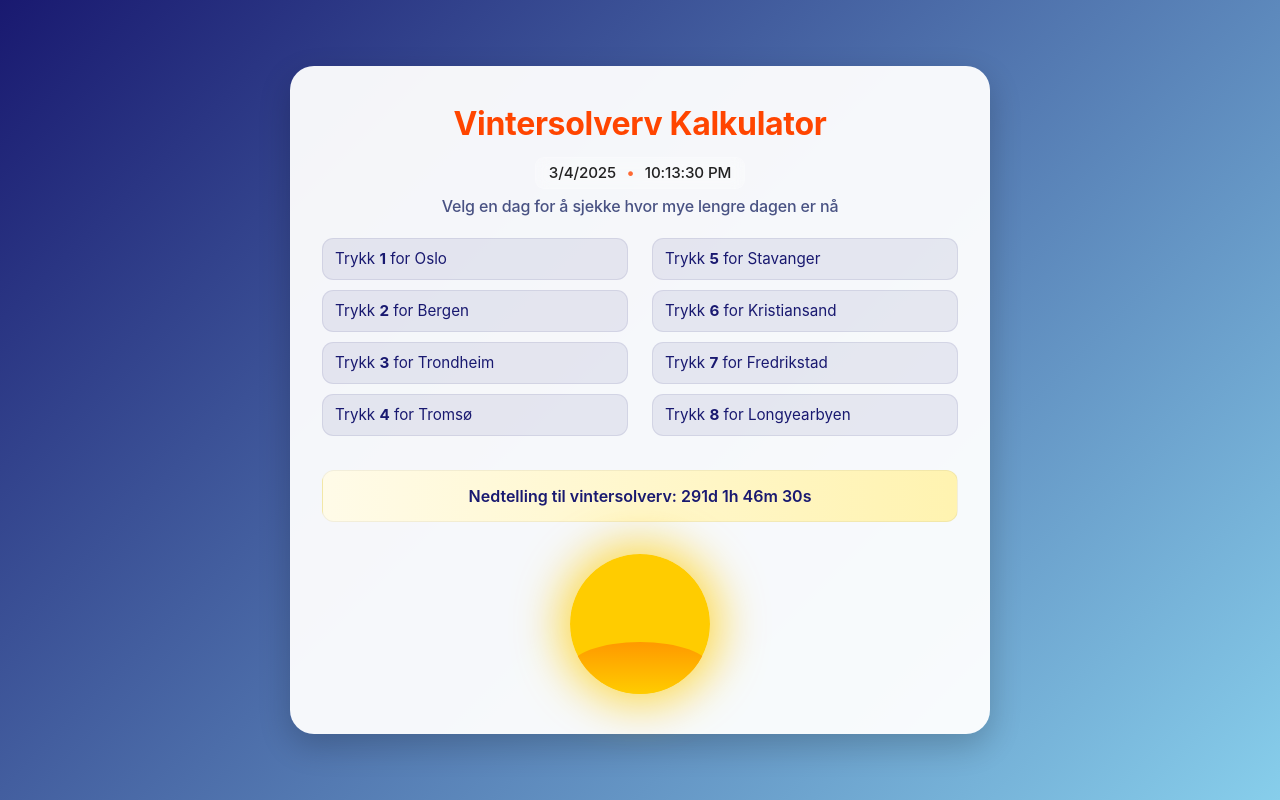
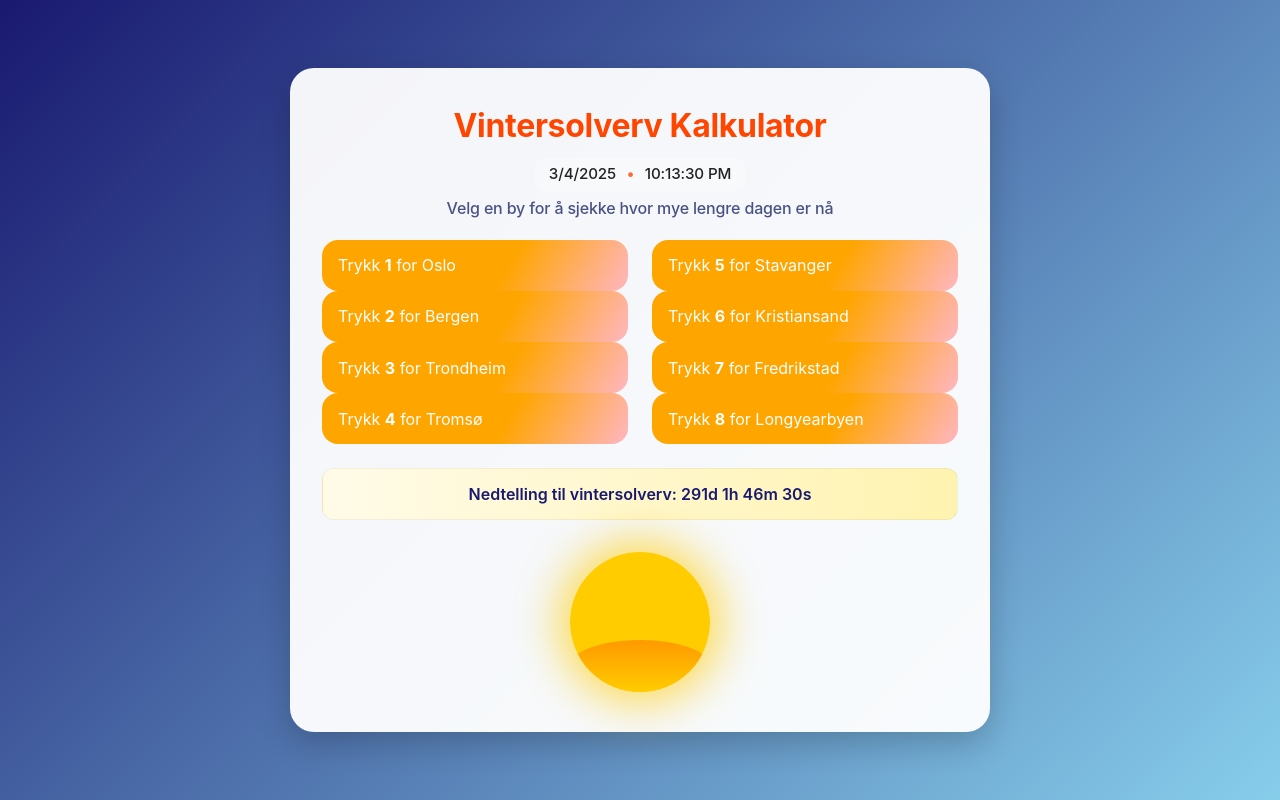
Before and after one commit to aleksejunas/sun-cal-react, a React (Vite) app: page / in a window 1280 px wide. Built offline with nearby package versions, Linux system fonts and the light colour scheme.

Commit message:
refactor: removed old calculation function
- Removed the old calculation function and test

```diff
--- a/src/App.css
+++ b/src/App.css
@@ -1,5 +1,3 @@
-/* Base */
-
 body {
   margin: 0;
   font-family:
@@ -92,14 +90,13 @@ h1 {
 }
 
 .city-list li {
-  background: rgba(25, 25, 112, 0.08);
-  border: 1px solid rgba(25, 25, 112, 0.09);
-  padding: 0.55rem 0.75rem;
-  margin-bottom: 0.6rem;
-  border-radius: 0.7rem;
-  font-size: 0.95rem;
+  background: linear-gradient(120deg, #ffa500 60%, #ffb6c1 100%);
+  color: #fff;
+  border: none;
+  padding: 0.85rem 1rem;
+  border-radius: 1rem;
+  font-size: 1rem;
   cursor: pointer;
-
   transition:
     transform 0.2s ease,
     box-shadow 0.2s ease;
@@ -107,7 +104,7 @@ h1 {
 
 .city-list li:hover {
   transform: translateX(2px);
-  box-shadow: 0 4px 12px rgba(25, 25, 112, 0.15);
+  box-shadow: 0 6px 18px rgba(255, 165, 0, 0.4);
 }
 
 /* Mobile grid buttons */
@@ -147,26 +144,12 @@ h1 {
 
   background:
     linear-gradient(#ffa500, #ffa500) padding-box,
-    /* bakgrunn */ linear-gradient(#ffa500, #ffa500) border-box; /* venstre strek */
+    linear-gradient(#ffa500, #ffa500) border-box;
 
-  border-left: 6px solid transparent; /* bredde på streken */
+  border-left: 6px solid transparent;
   border-radius: 1rem;
   background-clip: padding-box, border-box;
 }
-
-/* .result { */
-/*   background: rgba(255, 255, 255, 0.55); */
-/*   padding: 1rem; */
-/*   border-radius: 1rem; */
-/**/
-/*   /* border-left: 4px solid #ffa500; */
-*/
-/*   margin-top: 0.75rem; */
-/*   font-weight: 500; */
-/*   letter-spacing: -0.01em; */
-/*   position: relative; */
-/*   box-shadow: inset 0 0 0 1px rgba(25, 25, 112, 0.08); */
-/* } */
 
 .result::before {
   content: "";
@@ -201,33 +184,6 @@ h1 {
   border-radius: 1rem;
   background-clip: padding-box, border-box;
 }
-
-/* .sun-info { */
-/*   display: grid; */
-/*   gap: 0.3rem; */
-/*   padding: 0.9rem 1rem; */
-/*   border-radius: 1rem; */
-/**/
-/*   background: rgba(255, 255, 255, 0.7); */
-/*   margin-top: 0.75rem; */
-/*   border: 1px solid rgba(60, 60, 120, 0.15); */
-/*   position: relative; */
-/*   /* box-shadow: inset 0 0 0 1px rgba(25, 25, 112, 0.08); */
-*/
-/* } */
-
-/* .sun-info::before { */
-/*   content: ""; */
-/*   position: absolute; */
-/*   top: 0; */
-/*   left: 0; */
-/*   bottom: 0; */
-/**/
-/*   width: 4px; */
-/*   background: linear-gradient(#ffa600, #ff4500); */
-/*   border-radius: 1rem; */
-/*   opacity: 0.75; */
-/* } */
 
 .sun-info p {
   display: flex;
@@ -299,8 +255,6 @@ h1 {
     margin-bottom: 1rem;
   }
 
-  /* .result, */
-  /* .sun-info, */
   .countdown {
     padding: 0.5rem;
     margin-top: 0.5rem;
--- a/src/App.tsx
+++ b/src/App.tsx
@@ -149,7 +149,7 @@ const App: React.FC = () => {
         </p>
 
         <p className="subtitle">
-          Velg en dag for å sjekke hvor mye lengre dagen er nå
+          Velg en by for å sjekke hvor mye lengre dagen er nå
         </p>
         {isTouchDevice ? (
           <div className="city-grid">
--- a/src/utils/calculateDaylight.tsx
+++ /dev/null
@@ -1,40 +0,0 @@
-/**
- * Calculates the number of daylight hours for a given date and latitude
- *
- * Uses astronomical formulas to estimate the length of the day (in hours)
- * based on Earth's axial tilt and postion in orbit.
- *
- * @param {number} year - The year (e.g. 2024)
- * @param {number} month - The month (1-12)
- * @param {number} day - The day of the month (1-31)
- * @param {number} latitude - The latitude in degrees (positive for north, negative for south)
- * @returns {number} The number of daylight hours for the specified date and latitude
- */
-
-const calculateDaylight = (
-  year: number,
-  month: number,
-  day: number,
-  latitude: number,
-): number => {
-  const latRad = (latitude * Math.PI) / 180.0;
-  const daysInMonth = [31, 28, 31, 30, 31, 30, 31, 31, 30, 31, 30, 31];
-  if ((year % 4 === 0 && year % 100 !== 0) || year % 400 === 0) {
-    daysInMonth[1] = 29;
-  }
-  let dayOfYear = day;
-  for (let i = 0; i < month - 1; i++) {
-    dayOfYear += daysInMonth[i];
-  }
-  const declination =
-    ((23.45 * Math.PI) / 180.0) *
-    Math.sin((2 * Math.PI * (284 + dayOfYear)) / 365);
-
-  const tanLatTanDecl = -Math.tan(latRad) * Math.tan(declination);
-  if (tanLatTanDecl >= 1.0) return 0.0;
-  if (tanLatTanDecl <= -1.0) return 24.0;
-  const hourAngle = Math.acos(tanLatTanDecl);
-  return (2 * hourAngle * 180) / Math.PI / 15;
-};
-
-export default calculateDaylight;
```
Also changed, not shown: package.json (+13 -12 lines), 2 other files (tests, documents, lock files or other folders).
